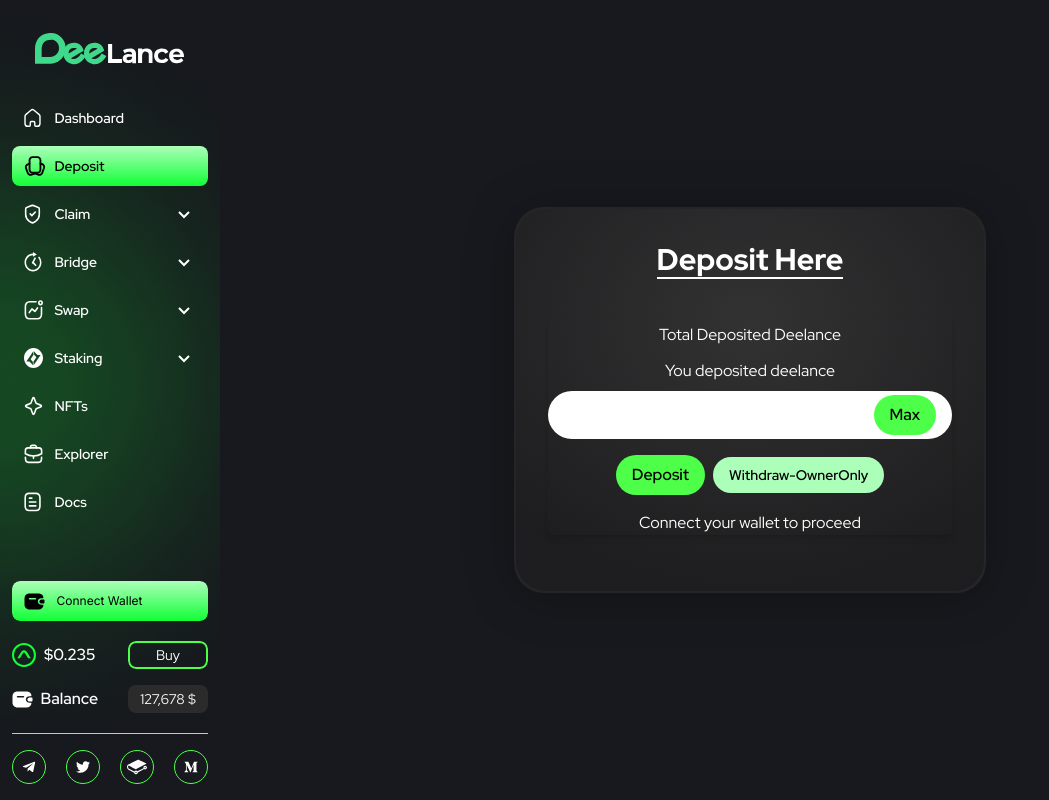
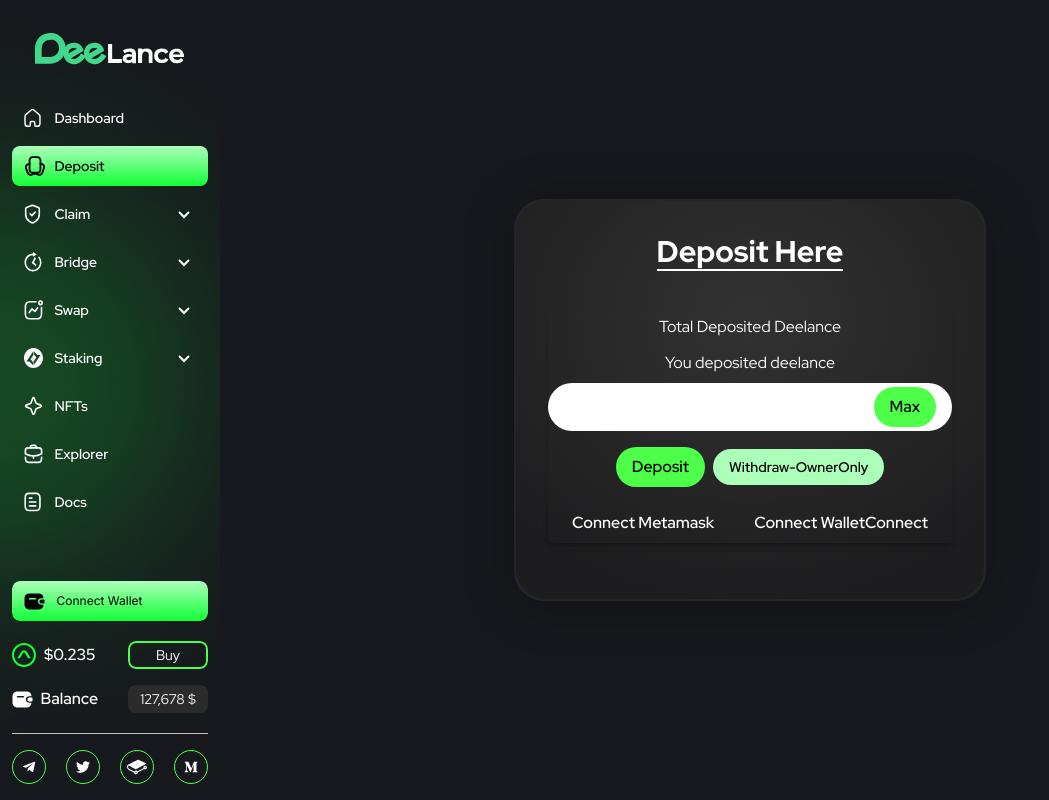
Before and after one commit to onweb3/test1, a Next.js app: page /deposit in a window 1280 px wide. Shown: the whole page, without its empty margins (0-1049 px from the left). Built offline with nearby package versions, Linux system fonts and the light colour scheme.

Commit message:
need to redesign connect wallet

```diff
--- a/package.json
+++ b/package.json
@@ -11,6 +11,7 @@
   "dependencies": {
     "@headlessui/react": "^1.7.13",
     "@tanstack/react-query": "^4.36.1",
+    "@walletconnect/web3-provider": "^1.8.0",
     "@web3modal/ethereum": "2.7.1",
     "@web3modal/react": "2.7.1",
     "axios": "^1.6.7",
--- a/src/pages/deposit/walletConnect.js
+++ b/src/pages/deposit/walletConnect.js
@@ -1,4 +1,3 @@
-// src/components/ConnectWallet.js
 import React, { useState, useEffect } from "react";
 import {
   connectWallet,
@@ -10,33 +9,87 @@
   getTokenBalance,
 } from "utils/contract.js";
 import Web3 from "web3";
+import WalletConnectProvider from "@walletconnect/web3-provider";
+
 const ConnectWallet = () => {
   const [web3, setWeb3] = useState(null);
   const [account, setAccount] = useState("");
   const [amount, setAmount] = useState("");
   const [contractBalance, setContractBalance] = useState("");
   const [myBalance, setMyBalance] = useState("");
+  const [walletConnectProvider, setWalletConnectProvider] = useState(null);
 
-  useEffect(() => {
-    const loadWeb3 = async () => {
+  // useEffect(() => {
+  //   const loadWeb3 = async () => {
+  //     if (window.ethereum) {
+  //       const web3Instance = new Web3(window.ethereum);
+  //       try {
+  //         // Remove the automatic connection to Metamask
+  //         // await window.ethereum.enable();
+
+  //         setWeb3(web3Instance);
+  //         const accounts = await web3Instance.eth.getAccounts();
+  //         updateContractBalance();
+  //         updateMyBalance();
+  //         setAccount(accounts[0]);
+  //       } catch (error) {
+  //         console.error("Error connecting to wallet:", error);
+  //       }
+  //     } else {
+  //       console.error("No wallet detected");
+  //     }
+  //   };
+  //   loadWeb3();
+  // }, []);
+
+  const connectWalletManually = async (providerName) => {
+    try {
+      let provider;
+
+      if (providerName === "metamask") {
         if (window.ethereum) {
           const web3Instance = new Web3(window.ethereum);
-        try {
           await window.ethereum.enable();
+          provider = web3Instance.currentProvider;
+        } else {
+          console.error("Metamask not detected");
+          return;
+        }
+      } else if (providerName === "walletconnect") {
+        provider = new WalletConnectProvider({
+          infuraId: "e7443ae019774e57864b56c0999a3fd5", // Replace with your Infura API key
+        });
+        await provider.enable();
+      }
+
+      const web3Instance = new Web3(provider);
       setWeb3(web3Instance);
+
       const accounts = await web3Instance.eth.getAccounts();
       updateContractBalance();
       updateMyBalance();
       setAccount(accounts[0]);
+      setWalletConnectProvider(provider);
     } catch (error) {
       console.error("Error connecting to wallet:", error);
     }
-      } else {
-        console.error("No wallet detected");
+  };
+  const disconnectWalletManually = () => {
+    if (walletConnectProvider) {
+      try {
+        if (walletConnectProvider.close) {
+          walletConnectProvider.close();
+        } else if (walletConnectProvider.disconnect) {
+          walletConnectProvider.disconnect();
         }
+      } catch (error) {
+        console.error("Error disconnecting from WalletConnect:", error);
+      } finally {
+        setWalletConnectProvider(null);
+      }
+    }
+    disconnectWallet();
   };
-    loadWeb3();
-  }, []);
 
   const handleMaxButtonClick = async () => {
     try {
@@ -46,7 +99,6 @@
         return;
       }
 
-      // Ensure that the account variable is a valid Ethereum address
       const isValidAddress = web3.utils.isAddress(account);
 
       if (!isValidAddress) {
@@ -86,13 +138,11 @@
   };
   const updateMyBalance = async () => {
     try {
-      // Ensure that the web3 object is initialized
       if (!web3) {
         console.error("Web3 not initialized");
         return;
       }
 
-      // Ensure that the account variable is a valid Ethereum address
       const isValidAddress = web3.utils.isAddress(account);
 
       if (!isValidAddress) {
@@ -149,11 +199,32 @@
             Withdraw-OwnerOnly
           </button>
         </div>
-        {web3 ? (
-          <p className="text-black text-center">Connected to wallet. Account: {account}</p>
-        ) : (
-          <p className=" text-center">Connect your wallet to proceed</p>
+        <div className=" ">
+      <div className="  rounded shadow-md">
+        <div className="flex items-center justify-center space-x-2 mb-4">
+          <button
+            className="bg-blue-500 text-white font-medium px-4 py-2 rounded-full focus:outline-none"
+            onClick={() => connectWalletManually("metamask")}
+          >
+            Connect Metamask
+          </button>
+          <button
+            className="bg-green-500 text-white font-medium px-4 py-2 rounded-full focus:outline-none"
+            onClick={() => connectWalletManually("walletconnect")}
+          >
+            Connect WalletConnect
+          </button>
+          {web3 && (
+            <button
+              className="bg-red-500 text-white font-medium px-4 py-2 rounded-full focus:outline-none"
+              onClick={disconnectWalletManually}
+            >
+              Disconnect
+            </button>
           )}
+        </div>
+      </div>
+    </div>
       </div>
     </div>
   );
```
Also changed, not shown: 1 other file (tests, documents, lock files or other folders). Lines whose indentation alone changed are shown as unchanged.
